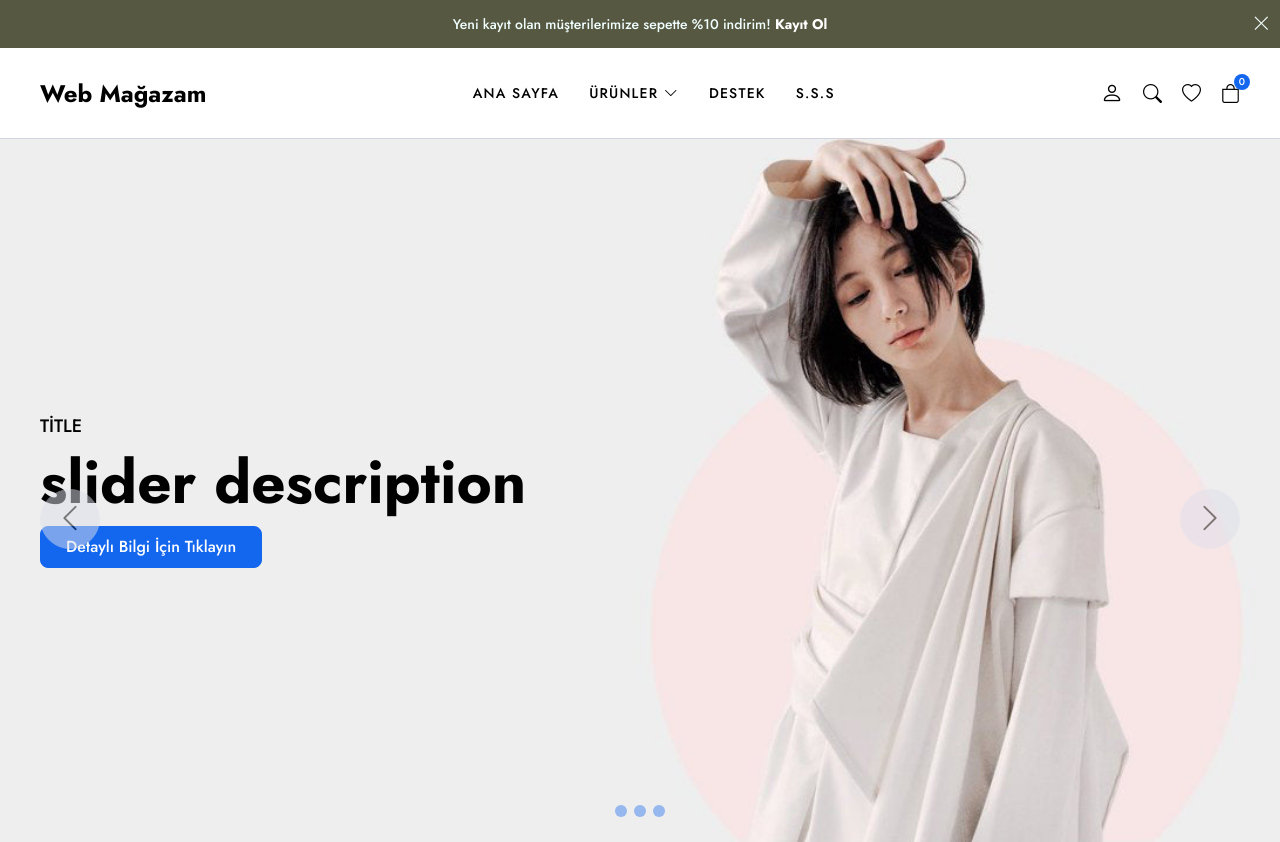
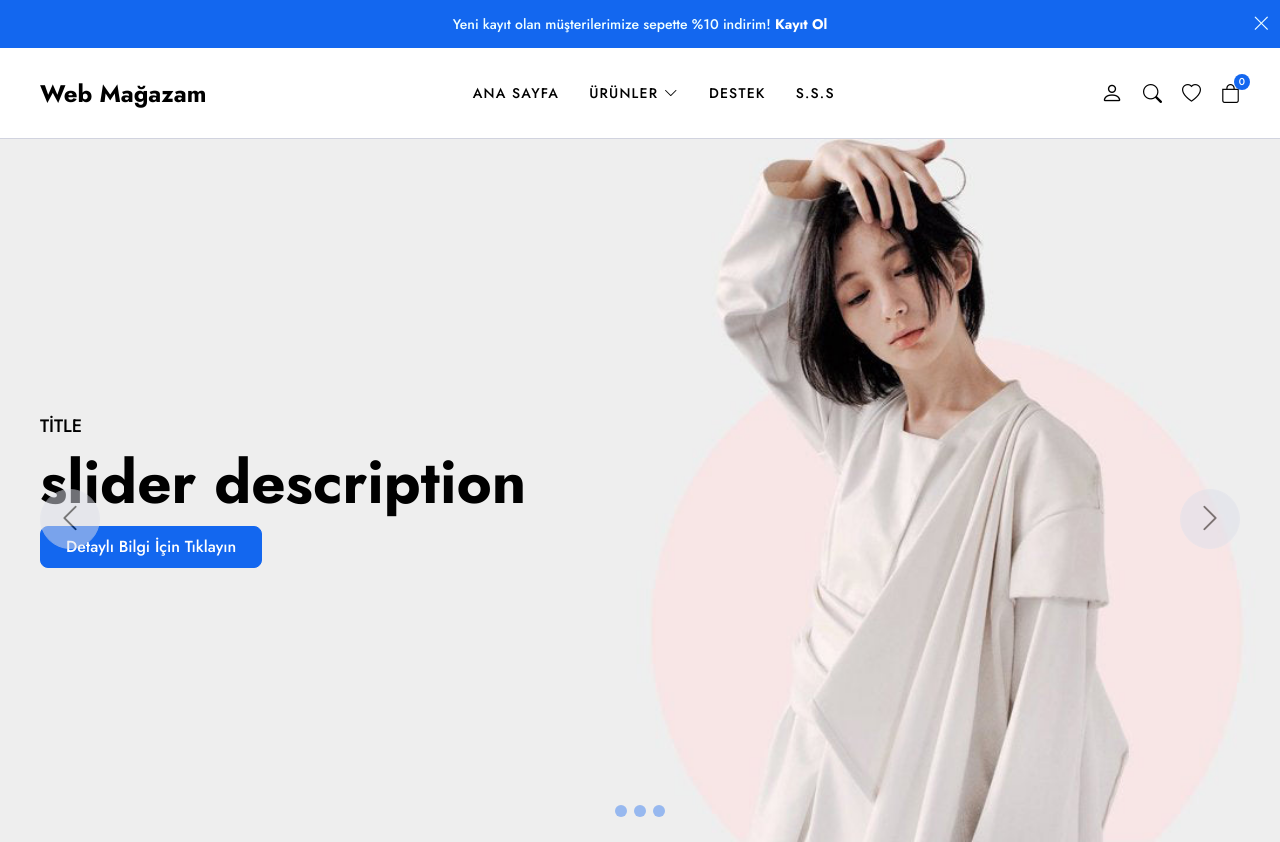
Before and after one commit to eminexedev/webmagazam, a plain HTML site: page index.html in a window 1280 px wide. Shown: the top 842 px of the page. Drawn offline with nearby package versions, Linux system fonts and the light colour scheme.

Commit message:
Update header.css

```diff
--- a/css/layout/header.css
+++ b/css/layout/header.css
@@ -8,7 +8,7 @@ header {
 }
 
 .notification {
-    background-color: #565841;
+    background-color: #1367EF;
     padding: 14px 0;
     text-align: center;
     font-size: 14px;
```
